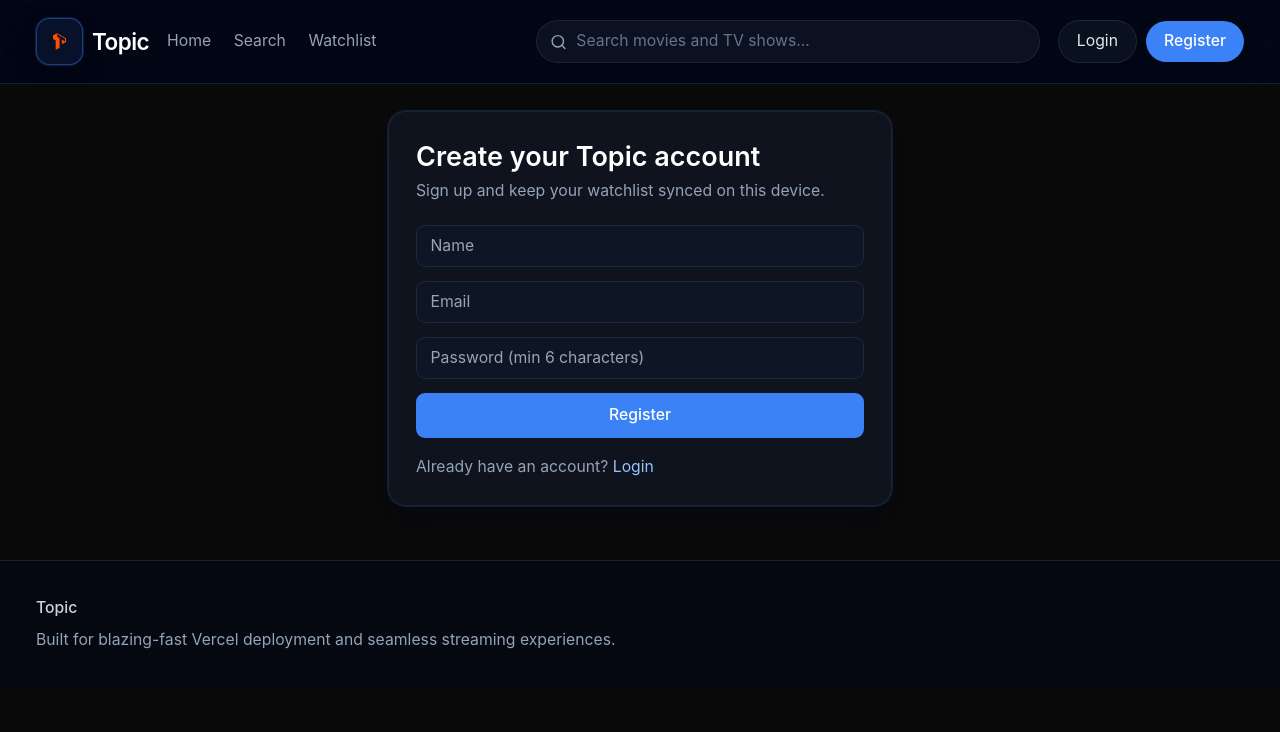
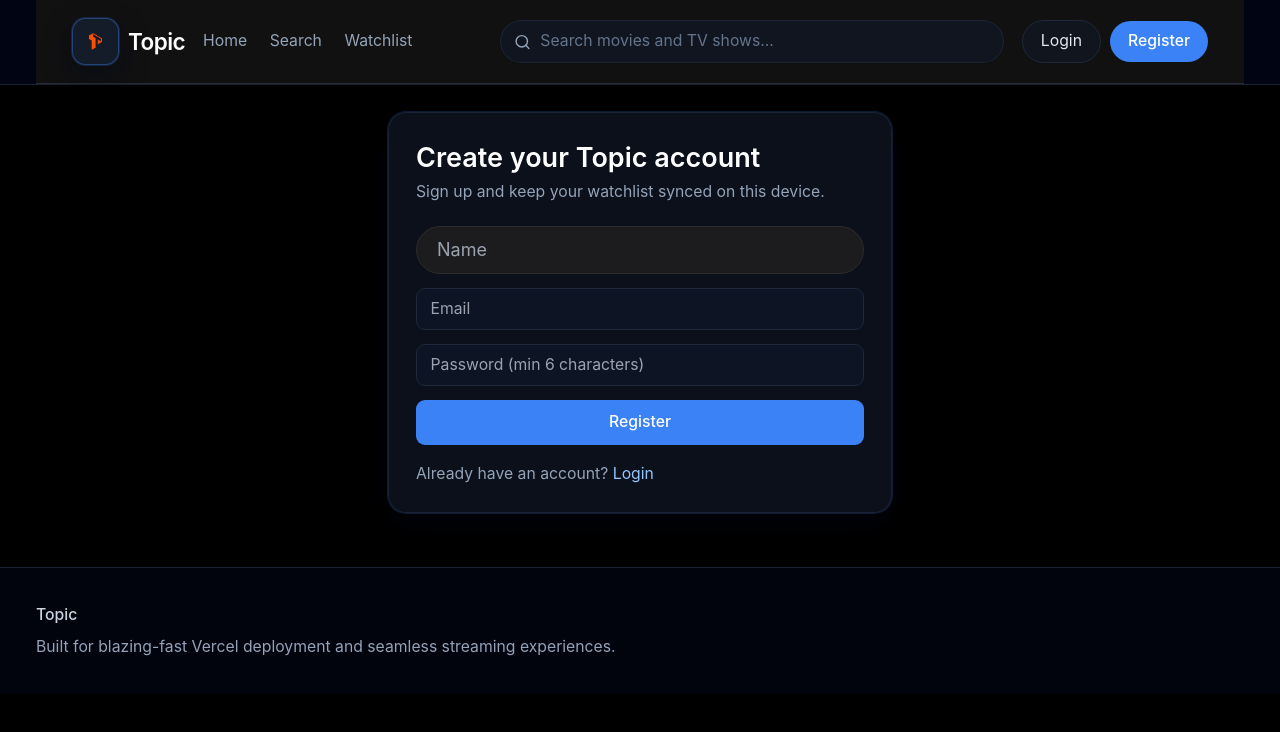
Before and after one commit to moblands-rp/topicstream, a Next.js app: page /register in a window 1280 px wide. Shown: the top 732 px of the page. Built offline with nearby package versions, Linux system fonts and the light colour scheme; no server answers.

Commit message:
Update globals.css

```diff
--- a/app/globals.css
+++ b/app/globals.css
@@ -3,14 +3,14 @@
 @tailwind utilities;
 
 :root {
-  --background: #0A0A0A;
+  --background: #000000;
   --surface: #121212;
   --surface2: #1C1C1E;
   --card: #1F1F1F;
   --text: #FFFFFF;
   --text-secondary: #A1A1AA;
-  --accent: #FF2D55;
-  --accent-hover: #FF4D6F;
+  --accent: #FFFFFF;
+  --accent-hover: #E5E5E7;
   --border: #2C2C2E;
   color-scheme: dark;
 }
@@ -18,7 +18,7 @@
 html,
 body {
   min-height: 100%;
-  font-size: 1.125rem; /* Larger base text for TV/tablet readability */
+  font-size: 1.125rem; /* Larger base text for Firestick / Android TV / tablets */
 }
 
 body {
@@ -29,7 +29,7 @@ body {
   -moz-osx-font-smoothing: grayscale;
 }
 
-/* ====================== GLOBAL TV-FRIENDLY STYLES ====================== */
+/* ====================== APPLE-STYLE CLEAN DARK THEME ====================== */
 
 a {
   transition: color 0.2s ease, transform 0.2s ease;
@@ -43,59 +43,95 @@ select {
   transition: all 0.2s cubic-bezier(0.4, 0, 0.2, 1);
 }
 
-/* Remove default outlines and add highly visible TV focus rings */
+/* Clean TV / remote focus - subtle white outline like Apple */
 *:focus-visible {
   outline: none;
 }
 
-/* TV / Remote friendly focus styles */
 nav a:focus-visible,
+header a:focus-visible,
 button:focus-visible,
 .card:focus-visible,
 a:focus-visible {
-  outline: 4px solid var(--accent);
+  outline: 3px solid rgba(255, 255, 255, 0.8);
   outline-offset: 6px;
   border-radius: 12px;
-  transform: scale(1.04);
+  transform: scale(1.03);
   z-index: 20;
   position: relative;
 }
 
-/* Larger, cleaner cards for big screens */
+/* Large, minimal cards */
 .card {
   background-color: var(--card);
   border-radius: 16px;
   overflow: hidden;
   transition: transform 0.25s cubic-bezier(0.4, 0.0, 0.2, 1),
               box-shadow 0.25s cubic-bezier(0.4, 0.0, 0.2, 1);
+  box-shadow: 0 10px 15px -3px rgb(0 0 0 / 0.3);
 }
 
 .card:hover,
 .card:focus-visible {
-  transform: scale(1.06);
-  box-shadow: 0 25px 50px -12px rgb(0 0 0 / 0.5);
+  transform: scale(1.04);
+  box-shadow: 0 20px 40px -10px rgb(0 0 0 / 0.4);
 }
 
-/* Buttons - big and pill-shaped like modern Apple UI */
+/* Clean Apple-style buttons - minimal, no bright colors */
 .button {
-  padding: 16px 32px;
-  font-size: 1.15rem;
+  padding: 14px 28px;
+  font-size: 1.1rem;
   font-weight: 600;
   border-radius: 9999px;
-  letter-spacing: -0.02em;
+  letter-spacing: -0.01em;
 }
 
 .button-primary {
   background-color: var(--accent);
-  color: white;
+  color: #000000;
 }
 
 .button-primary:hover {
   background-color: var(--accent-hover);
-  transform: translateY(-2px);
+  transform: translateY(-1px);
 }
 
-/* Player container - full bleed, pure black */
+/* Navbar - flat, clean Apple-style dark bar, no container behind logo */
+nav,
+header {
+  background-color: rgba(18, 18, 18, 0.95);
+  backdrop-filter: blur(30px);
+  border-bottom: 1px solid var(--border);
+  padding: 0 2rem;
+}
+
+nav .logo {
+  font-size: 1.5rem;
+  font-weight: 700;
+  letter-spacing: -0.04em;
+  color: var(--text);
+  padding: 0;
+  background: transparent;
+  border: none;
+  box-shadow: none;
+}
+
+/* Search bar - clean and minimal */
+input[type="text"] {
+  background-color: var(--surface2);
+  border: 1px solid var(--border);
+  color: var(--text);
+  border-radius: 9999px;
+  padding: 12px 20px;
+  font-size: 1rem;
+}
+
+input[type="text"]:focus {
+  border-color: rgba(255, 255, 255, 0.5);
+  box-shadow: 0 0 0 3px rgba(255, 255, 255, 0.1);
+}
+
+/* Player container - pure black for best compatibility on Firestick */
 .player-container {
   background-color: #000000;
   position: relative;
@@ -111,21 +147,21 @@ a:focus-visible {
   background: #000000;
 }
 
-/* Loading state for player */
+/* Loading overlay */
 .loading-overlay {
   position: absolute;
   inset: 0;
-  background: rgba(0, 0, 0, 0.85);
+  background: rgba(0, 0, 0, 0.92);
   display: flex;
   align-items: center;
   justify-content: center;
   z-index: 30;
 }
 
-/* Scrollbar styling for sleek look */
+/* Scrollbar - very subtle */
 ::-webkit-scrollbar {
-  width: 8px;
-  height: 8px;
+  width: 6px;
+  height: 6px;
 }
 
 ::-webkit-scrollbar-track {
@@ -133,31 +169,28 @@ a:focus-visible {
 }
 
 ::-webkit-scrollbar-thumb {
-  background: #3F3F46;
+  background: #38383A;
   border-radius: 20px;
 }
 
 ::-webkit-scrollbar-thumb:hover {
-  background: #52525B;
+  background: #4A4A4C;
 }
 
-/* Utility for big screen spacing */
+/* Extra padding for TV readability */
 .tv-padding {
-  padding-left: 2.5rem;
-  padding-right: 2.5rem;
+  padding-left: 3rem;
+  padding-right: 3rem;
 }
 
-@media (max-width: 768px) {
+@media (max-width: 1024px) {
   .tv-padding {
-    padding-left: 1.25rem;
-    padding-right: 1.25rem;
+    padding-left: 1.5rem;
+    padding-right: 1.5rem;
   }
 }
 
-/* Background gradient for subtle depth (Apple-like) */
+/* Subtle depth without bright colors */
 .bg-topic-bg {
-  background-image:
-    radial-gradient(circle at 30% 20%, rgba(255, 45, 85, 0.08) 0%, transparent 50%),
-    radial-gradient(circle at 70% 80%, rgba(30, 30, 40, 0.6) 0%, transparent 60%);
-  background-attachment: fixed;
+  background: #000000;
 }
```
